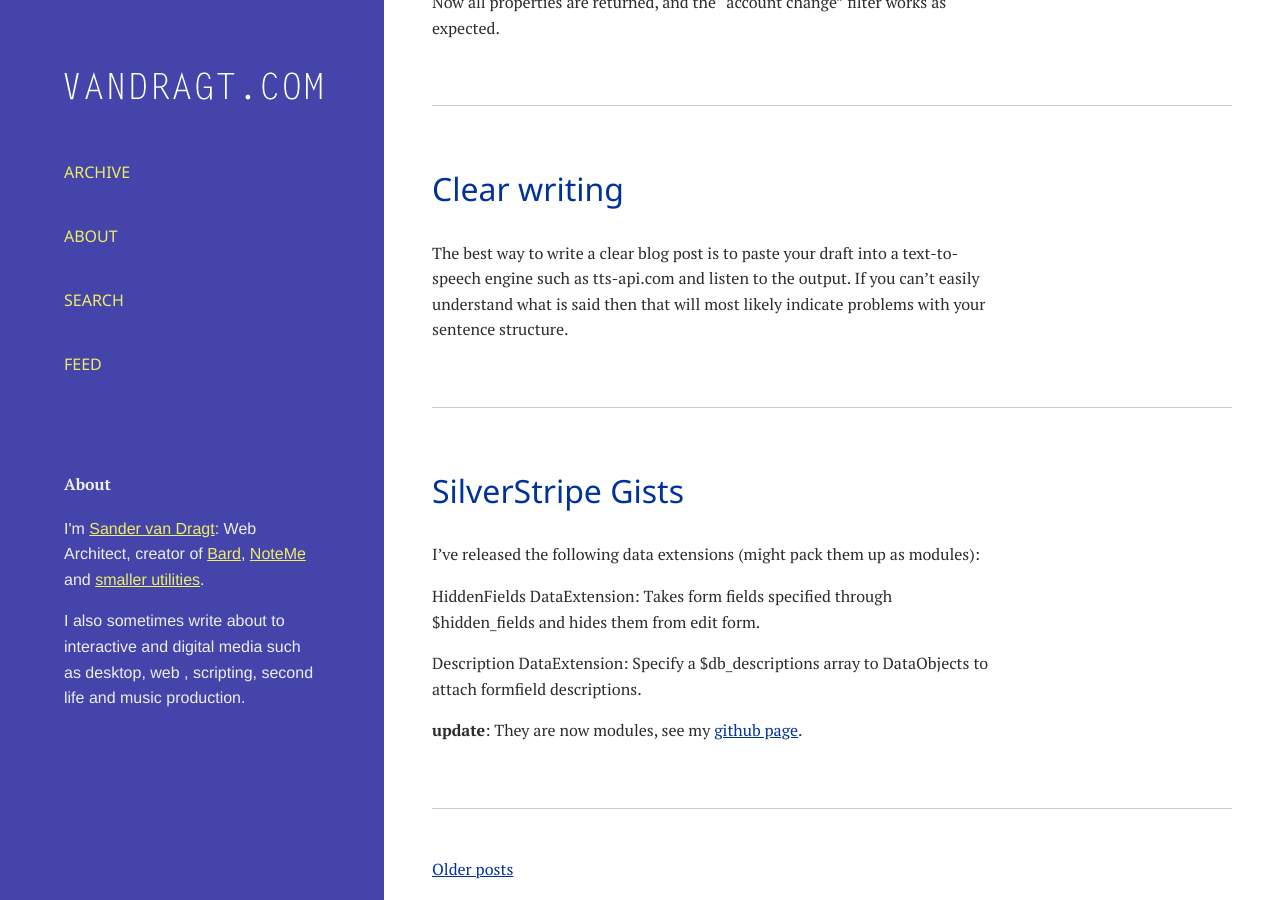
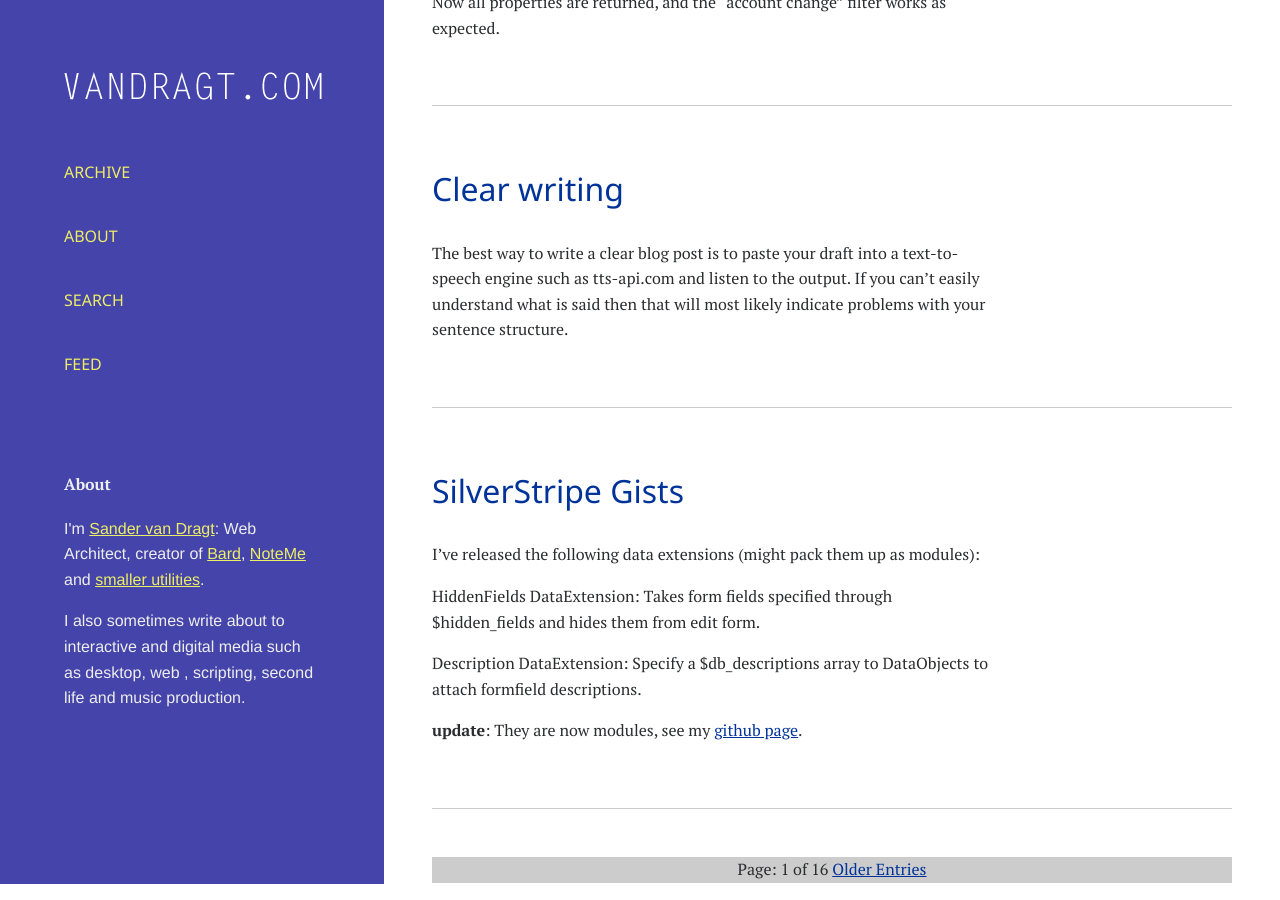
Before and after one commit to svandragt/svandragt.github.io, a Jekyll site: the page built from index.html, in a window 1280 px wide and 900 px high, scrolled down 7782 px. Built offline with Jekyll 4.4.1, drawn with Linux system fonts in a browser that asks for light colours; the list of posts is cut into pages by our own code.

Commit message:
pagination

```diff
--- a/index.html
+++ b/index.html
@@ -16,5 +16,21 @@ title: VanDragt.com
 	</div>
 	{% endfor %}
 
-	<p><a href="/archive">Older posts</a></p>
+	<div class="pagination">
+	  {% if paginator.previous_page %}
+		{% if paginator.previous_page == 1 %}
+		<a href="/" class="previous">Newer Entries</a>
+		{% else %}
+		<a href="/page{{ paginator.previous_page }}" class="previous">Newer Entries</a>
+		{% endif %}
+	  {% else %}
+	  {% endif %}
+	  <span class="page_number ">Page: {{ paginator.page }} of {{ paginator.total_pages }}</span>
+	  {% if paginator.next_page %}
+		<a href="/page{{ paginator.next_page }}" class="next">Older Entries</a>
+	  {% else %}
+		<span class="next ">Older Entries</span>
+	  {% endif %}
+	</div>
+
 </div>
```
